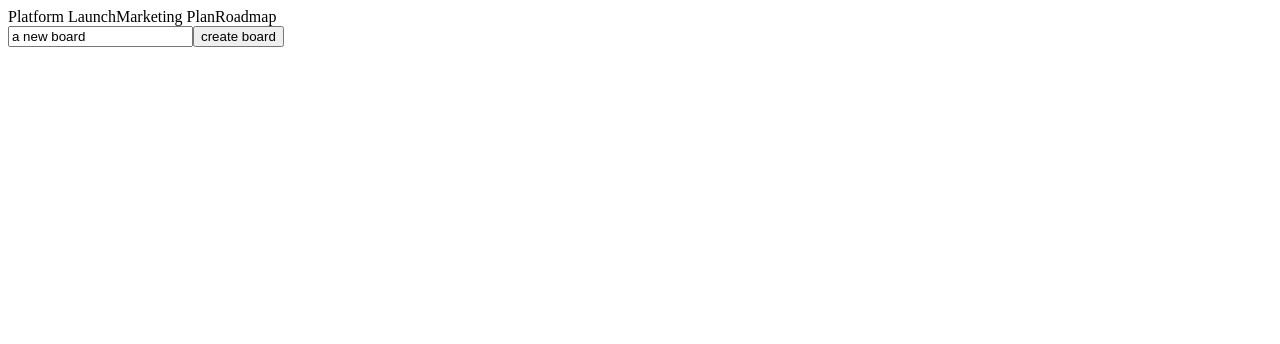
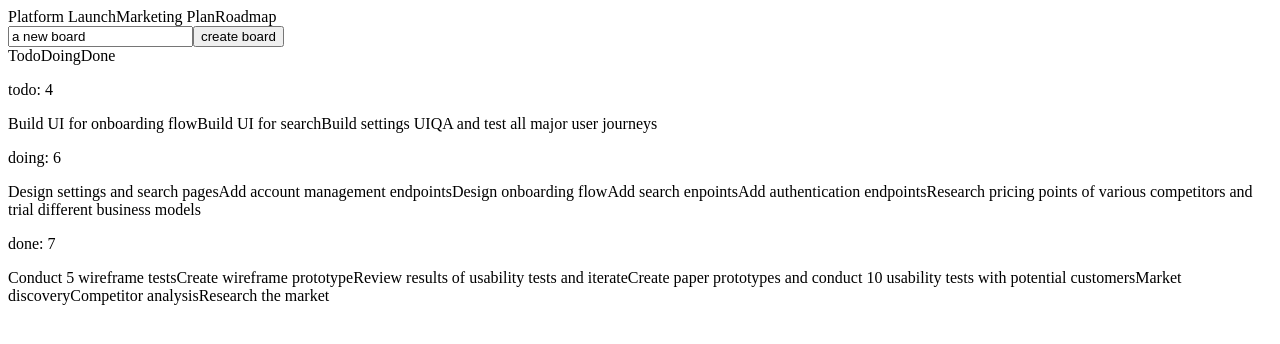
Before and after one commit to asephkhan/kanban-task-management-web-app, a React app in the folder Frontend/: page / in a window 1280 px wide. Shown: the top 344 px of the page. Built offline with nearby package versions, Linux system fonts and the light colour scheme; data requests are answered from the project's data file; the HTML template or start-up script is replaced by a standard one.

Commit message:
showed the data on the screen for the columns and tasks

```diff
--- a/Frontend/src/App.jsx
+++ b/Frontend/src/App.jsx
@@ -5,7 +5,6 @@ import axios from "axios";
 function App() {
   const [boards, setBoards] = useState([]);
   const [newBoard, setNewBoard] = useState("a new board");
-//  const [columns, setColumns] = useState([])
 
   const addBoard = (e) => {
     e.preventDefault();
@@ -27,20 +26,31 @@ function App() {
     axios.get("http://localhost:3001/boards").then((response) => {
       setBoards(response.data);
     });
-
-    /*     axios.get("http://localhost:3001/boards").then((response) => {
-      setBoards(response.data);
-    }); */
   }, []);
 
 
-   const columns = boards.map((board) => {
-       return board.columns
-      })
+  if (boards.length === 0) return <p>loading...</p>
 
-  console.log(
- columns.map(column => column.name)
-  );
+  const board = boards[0]
+//  const todo = board.columns[0].tasks.map(task => task.title)
+
+  const columns = board.columns.map(column => column)
+
+const column = columns.map(column => column.name)
+
+const todo = columns[0].tasks.map(todo => todo.title)
+const doing = columns[1].tasks.map(doing => doing.title)
+const done = columns[2].tasks.map(done => done.title)
+
+
+
+
+
+
+
+
+
+  console.log("result", done );
 
   return (
     <>
@@ -52,7 +62,17 @@ function App() {
       </form>
 
 
-{/*        {columns.map(column => column.name)}  */}
+    {column}
+    <p>todo: {todo.length}</p>
+    <p>{todo}</p>
+    <p>doing: {doing.length}</p>
+    <p>{doing}</p>
+    <p>done: {done.length}</p>
+    <p>{done}</p>
+
+
+
+
     </>
   );
 }
```
